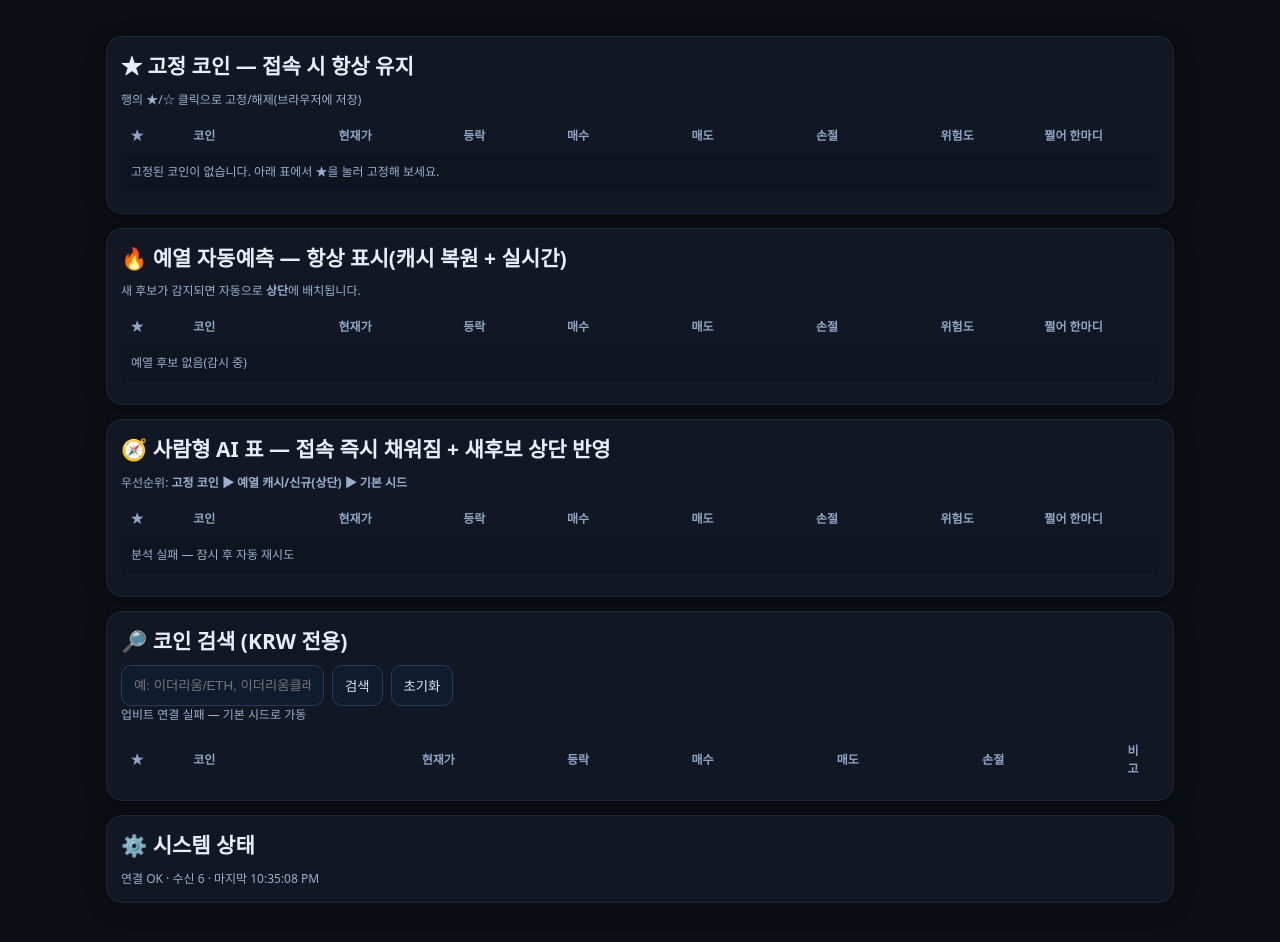
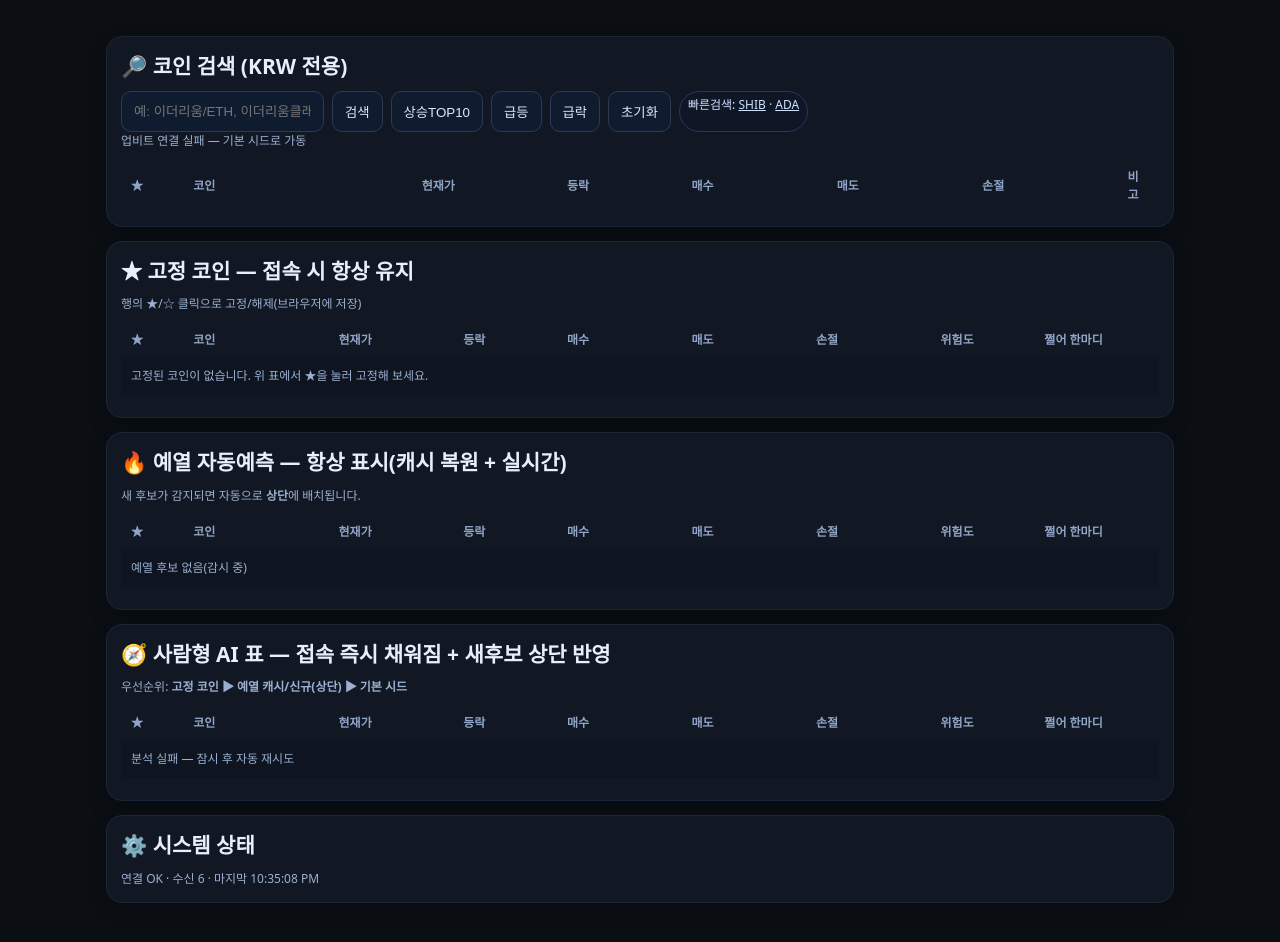
Before and after one commit to mujukno1-ship-it/zzeol_wallet, a website: page public/index.html in a window 1280 px wide. Drawn offline with Linux system fonts and the light colour scheme; no server answers.

Commit message:
Update index.html

```diff
--- a/public/index.html
+++ b/public/index.html
@@ -3,7 +3,7 @@
 <head>
 <meta charset="utf-8" />
 <meta name="viewport" content="width=device-width,initial-scale=1" />
-<title>사토시의지갑 v10.1 — 사람형 접속즉시 표시 + 새후보 상단 고정</title>
+<title>사토시의지갑 v10.2 — 검색 우선 / 고정코인 아래 / 예열 상단반영 / 사람형 상시</title>
 <style>
   :root{--bg:#0b0f14;--panel:#111823;--muted:#8fa4c7;--text:#e8eefc;--up:#22c55e;--down:#ef4444}
   *{box-sizing:border-box} body{margin:0;background:var(--bg);color:var(--text);font:14px/1.5 "Noto Sans KR",system-ui}
@@ -18,6 +18,7 @@
   tbody tr{background:#0e1520;border:1px solid #1d2a40} tbody td{padding:10px;vertical-align:middle}
   .price{font-variant-numeric:tabular-nums} .up{color:var(--up)} .down{color:var(--down)}
   .tag{font-size:11px;padding:3px 6px;border:1px solid #2a3956;border-radius:6px;background:#111a27;color:#9fb6db}
+  .badge{display:inline-block;padding:4px 8px;border:1px solid #2a3956;border-radius:999px;background:#0f1726;color:#cfe2ff;font-size:12px}
   .act{padding:4px 8px;border-radius:999px;border:1px solid #2a3956}
   .act.buy{color:#9ff4b1;border-color:#2b5b3a}.act.sell{color:#ffb4b4;border-color:#6b2b2b}.act.hold{color:#c9d4eb}
   .pin{cursor:pointer;font-size:16px;line-height:1} .pinned{color:#ffd54a}
@@ -26,7 +27,30 @@
 <body>
 <div class="wrap">
 
-  <!-- ★ 고정 코인 -->
+  <!-- 🔎 코인 검색 (KRW 전용) — 맨 위로 올림 -->
+  <div class="card">
+    <h2>🔎 코인 검색 (KRW 전용)</h2>
+    <div class="row">
+      <input id="q" placeholder="예: 이더리움/ETH, 이더리움클래식/ETC, 에이다/ADA, 시바/SHIB">
+      <button id="btnSearch">검색</button>
+      <button id="btnTop">상승TOP10</button>
+      <button id="btnHot">급등</button>
+      <button id="btnFall">급락</button>
+      <button id="btnReset">초기화</button>
+      <span class="badge">빠른검색: <a href="#" id="qSHIB" style="color:#cfe2ff">SHIB</a> · <a href="#" id="qADA" style="color:#cfe2ff">ADA</a></span>
+    </div>
+    <div class="status" id="status">마켓 목록 로드 중…</div>
+    <table>
+      <thead><tr>
+        <th style="width:6%">★</th>
+        <th style="width:22%">코인</th><th style="width:14%">현재가</th><th style="width:12%">등락</th>
+        <th style="width:14%">매수</th><th style="width:14%">매도</th><th style="width:14%">손절</th><th>비고</th>
+      </tr></thead>
+      <tbody id="tbody"></tbody>
+    </table>
+  </div>
+
+  <!-- ★ 고정 코인 — 검색 아래로 이동 -->
   <div class="card">
     <h2>★ 고정 코인 — 접속 시 항상 유지</h2>
     <div class="status">행의 ★/☆ 클릭으로 고정/해제(브라우저에 저장)</div>
@@ -45,12 +69,12 @@
         </tr>
       </thead>
       <tbody id="pinnedBody">
-        <tr><td colspan="9" class="status">고정된 코인이 없습니다. 아래 표에서 ★을 눌러 고정하세요.</td></tr>
+        <tr><td colspan="9" class="status">고정된 코인이 없습니다. 위 표에서 ★을 눌러 고정해 보세요.</td></tr>
       </tbody>
     </table>
   </div>
 
-  <!-- 🔥 예열 자동예측 -->
+  <!-- 🔥 예열 자동예측 — 캐시 복원 + 실시간 / 신규는 상단 -->
   <div class="card">
     <h2>🔥 예열 자동예측 — 항상 표시(캐시 복원 + 실시간)</h2>
     <div class="status">새 후보가 감지되면 자동으로 <b>상단</b>에 배치됩니다.</div>
@@ -69,12 +93,12 @@
         </tr>
       </thead>
       <tbody id="preheatBody">
-        <tr><td colspan="9" class="status">최근 예열 캐시 없음 — 실시간 스캔 대기…</td></tr>
+        <tr><td colspan="9" class="status">예열 후보 없음(감시 중)</td></tr>
       </tbody>
     </table>
   </div>
 
-  <!-- 🧭 사람형 AI 타점 (요청 컬럼 전부) -->
+  <!-- 🧭 사람형 AI 표 — 접속 즉시 채움 + 새후보 상단 반영 -->
   <div class="card">
     <h2>🧭 사람형 AI 표 — 접속 즉시 채워짐 + 새후보 상단 반영</h2>
     <div class="status">우선순위: <b>고정 코인 ▶ 예열 캐시/신규(상단) ▶ 기본 시드</b></div>
@@ -98,26 +122,7 @@
     </table>
   </div>
 
-  <!-- 🔎 검색 -->
-  <div class="card">
-    <h2>🔎 코인 검색 (KRW 전용)</h2>
-    <div class="row">
-      <input id="q" placeholder="예: 이더리움/ETH, 이더리움클래식/ETC, 에이다/ADA, 시바/SHIB">
-      <button id="btnSearch">검색</button>
-      <button id="btnReset">초기화</button>
-    </div>
-    <div class="status" id="status">마켓 목록 로드 중…</div>
-    <table>
-      <thead><tr>
-        <th style="width:6%">★</th>
-        <th style="width:22%">코인</th><th style="width:14%">현재가</th><th style="width:12%">등락</th>
-        <th style="width:14%">매수</th><th style="width:14%">매도</th><th style="width:14%">손절</th><th>비고</th>
-      </tr></thead>
-      <tbody id="tbody"></tbody>
-    </table>
-  </div>
-
-  <!-- ⚙️ 상태 -->
+  <!-- ⚙️ 시스템 상태 -->
   <div class="card">
     <h2>⚙️ 시스템 상태</h2>
     <div class="status" id="net">초기화 중…</div>
@@ -126,7 +131,7 @@
 </div>
 
 <script>
-/* ===== 기본 설정 ===== */
+/* ===== 기본 설정/상수 ===== */
 const API={
   REST_MARKETS:'https://api.upbit.com/v1/market/all?isDetails=true',
   REST_TICKER:(codes)=>`https://api.upbit.com/v1/ticker?markets=${codes.join(',')}`,
@@ -136,12 +141,16 @@ const API={
   LOCAL:(url)=>`/api/upbit?url=${encodeURIComponent(url)}`
 };
 const TH={preNearHighPct:0.005, preMinMove:0.002, preMaxMove:0.020, preAccel:1.6, baselineMin:600};
-const LS_PREHEAT='ZWL_PREHEAT_V6';       // 예열 캐시
-const LS_PINNED='ZWL_PINNED_V1';         // 고정 코인
-const DEFAULT_SEED=['KRW-BTC','KRW-ETH','KRW-ADA','KRW-XRP','KRW-SOL','KRW-SHIB']; // 접속 즉시 사람형 표에 채워질 시드
+const LS_PREHEAT='ZWL_PREHEAT_V6';   // 예열 캐시
+const LS_PINNED='ZWL_PINNED_V1';     // 고정 코인
+const DEFAULT_SEED=['KRW-BTC','KRW-ETH','KRW-ADA','KRW-XRP','KRW-SOL','KRW-SHIB']; // 접속 즉시 사람형 표 보장
 
 /* ===== 상태/유틸 ===== */
-const el={pinnedBody:byId('pinnedBody'),preheatBody:byId('preheatBody'),aiBody:byId('aiBody'),tbody:byId('tbody'),status:byId('status'),net:byId('net'),q:byId('q')};
+const el={
+  q:byId('q'), status:byId('status'), net:byId('net'),
+  tbody:byId('tbody'), pinnedBody:byId('pinnedBody'),
+  preheatBody:byId('preheatBody'), aiBody:byId('aiBody')
+};
 const st={markets:[],dict:{},tickers:new Map(),hist:new Map(),rx:0,last:0,pinned:new Set()};
 function byId(id){return document.getElementById(id)}
 function debounce(fn,ms){let t;return(...a)=>{clearTimeout(t);t=setTimeout(()=>fn(...a),ms)}}
@@ -157,7 +166,7 @@ function savePinned(){ localStorage.setItem(LS_PINNED, JSON.stringify([...st.pin
 function loadPreheat(){ try{ const a=JSON.parse(localStorage.getItem(LS_PREHEAT)||'[]'); return Array.isArray(a)?a:[]; }catch{return []} }
 function savePreheat(arr){ localStorage.setItem(LS_PREHEAT, JSON.stringify(arr)); }
 
-/* ===== 검색(간단 매핑 포함) ===== */
+/* ===== 검색 인덱스(별칭 포함) ===== */
 function norm(s){return (s||'').toString().toLowerCase().replace(/\s+/g,'')}
 function buildSearchIndex(){
   st.dict={};
@@ -188,7 +197,7 @@ function searchAll(q){
   return list.slice(0,30);
 }
 
-/* ===== 폴링/통계/예열 ===== */
+/* ===== 시세 폴링/히스토리/1분 통계 ===== */
 async function pollTickers(){
   const codes=st.markets.map(m=>m.market); const chunk=80; const now=Date.now();
   for(let i=0;i<codes.length;i+=chunk){
@@ -216,9 +225,8 @@ function oneMin(m){ const arr=st.hist.get(m)||[]; if(arr.length<2) return null;
 function riskScore(s){ const near=(1-Math.min(1,s.near))*0.5, accel=Math.min(3,s.accel)/3*0.35, gain=Math.max(0,Math.min(1,(s.pct-0.002)/(0.02-0.002)))*0.15; return Math.max(0.8, Math.min(2.2, 1.0+near+accel+gain-0.1)); }
 function oneLinerFromStat(s){ const r=riskScore(s); if(s.pct>0.015&&s.accel>2.2&&s.near<0.003)return{act:'buy',msg:'점화 직전 — 1차 진입 관점',risk:r}; if(s.pct>0.008&&s.accel>1.8)return{act:'hold',msg:'가열 진행 — 눌림 확인 후 추격 금지',risk:r}; if(s.pct<0.003)return{act:'hold',msg:'예열 초기 — 관망/감시',risk:r}; return{act:'hold',msg:'조건 모니터링 지속',risk:r}; }
 
-/* ===== 예열 스캔 (신규: 상단 배치) ===== */
+/* ===== 예열 스캔: 신규 후보 상단 배치 ===== */
 function mergeAndSortPreheat(newList){
-  // 기존 캐시 + 신규 병합, ts 큰(=최신) 순서로 정렬 → 상단 배치
   const mp=new Map(loadPreheat().map(x=>[x.market,x]));
   newList.forEach(n=>mp.set(n.market,n));
   const merged=[...mp.values()].sort((a,b)=>b.ts-a.ts).slice(0,48);
@@ -234,10 +242,10 @@ const scanPreheat = debounce(function(){
     }
   }
   const list = found.length ? mergeAndSortPreheat(found) : loadPreheat();
-  renderPreheat(list); renderPinned(); renderAI(); // 새 후보가 있으면 자동 상단 반영
+  renderPreheat(list); renderPinned(); renderAI(); // 자동 상단 반영
 }, 250);
 
-/* ===== 공통 행 & 핀 ===== */
+/* ===== 공통 행/핀 ===== */
 function rowHTML(market, name, price, chg, lv, stat){
   const cls=(chg||0)>=0?'up':'down'; const one=stat?oneLinerFromStat(stat):{act:'hold',msg:'관망',risk:1.3};
   const pinned=st.pinned.has(market);
@@ -257,15 +265,26 @@ function wirePins(tbody){
     el.onclick=()=>{
       const code=el.getAttribute('data-m');
       if(st.pinned.has(code)) st.pinned.delete(code); else st.pinned.add(code);
-      savePinned(); renderPinned(); renderAI(); // 고정 즉시 반영
+      savePinned(); renderPinned(); renderAI(); // 즉시 반영
     };
   });
 }
 
-/* ===== 렌더: 고정/예열/검색 ===== */
+/* ===== 렌더: 검색/고정/예열 ===== */
+function renderTable(list){
+  const tb=el.tbody; tb.innerHTML='';
+  if(!list.length){ tb.innerHTML='<tr><td colspan="8" class="status">검색 결과 없음</td></tr>'; return; }
+  for(const m of list){
+    const t=st.tickers.get(m.market); if(!t||typeof t.trade_price!=='number') continue;
+    const lv=levels(t.trade_price); const stat=oneMin(m.market)||{pct:0,accel:0,near:1};
+    const tr=document.createElement('tr'); tr.innerHTML=rowHTML(m.market, m.korean_name||m.english_name||'', t.trade_price, t.signed_change_rate, lv, stat);
+    tb.appendChild(tr);
+  }
+  wirePins(tb);
+}
 function renderPinned(){
   const body=el.pinnedBody; const codes=[...st.pinned];
-  if(!codes.length){ body.innerHTML='<tr><td colspan="9" class="status">고정된 코인이 없습니다. 아래 표에서 ★을 눌러 고정해 보세요.</td></tr>'; return; }
+  if(!codes.length){ body.innerHTML='<tr><td colspan="9" class="status">고정된 코인이 없습니다. 위 표에서 ★을 눌러 고정해 보세요.</td></tr>'; return; }
   body.innerHTML='';
   for(const code of codes){
     const m=st.markets.find(x=>x.market===code)||{korean_name:code}; const t=st.tickers.get(code); if(!t||typeof t.trade_price!=='number') continue;
@@ -287,33 +306,15 @@ function renderPreheat(arr){
   }
   wirePins(body);
 }
-function renderTable(list){
-  const tb=el.tbody; tb.innerHTML='';
-  if(!list.length){ tb.innerHTML='<tr><td colspan="8" class="status">검색 결과 없음</td></tr>'; return; }
-  for(const m of list){
-    const t=st.tickers.get(m.market); if(!t||typeof t.trade_price!=='number') continue;
-    const lv=levels(t.trade_price); const stat=oneMin(m.market)||{pct:0,accel:0,near:1};
-    const tr=document.createElement('tr'); tr.innerHTML=rowHTML(m.market, m.korean_name||m.english_name||'', t.trade_price, t.signed_change_rate, lv, stat);
-    tb.appendChild(tr);
-  }
-  wirePins(tb);
-}
 
-/* ===== 사람형 AI: 접속 즉시 채우기 + 새후보 상단 반영 ===== */
+/* ===== 사람형 AI: 접속 즉시 채움 + 새후보 상단 반영 ===== */
 function initialTargets(){
-  // 1) 고정 코인
-  const pinned=[...st.pinned];
-  if(pinned.length) return pinned;
-
-  // 2) 예열 캐시(최신 상단)
-  const cached = loadPreheat().sort((a,b)=>b.ts-a.ts).map(x=>x.market);
-  if(cached.length) return cached.slice(0,8);
-
-  // 3) 기본 시드(항상 보장) — 접속 즉시 사람형 표에 코인 나타나도록
+  const pinned=[...st.pinned]; if(pinned.length) return pinned;
+  const cached = loadPreheat().sort((a,b)=>b.ts-a.ts).map(x=>x.market); if(cached.length) return cached.slice(0,8);
   return DEFAULT_SEED;
 }
 async function analyzeHuman(market){
-  const [h1]=await Promise.all([fetchUpbit(API.CANDLE(market,'1h'))]); // 경량화
+  const [h1]=await Promise.all([fetchUpbit(API.CANDLE(market,'1h'))]);
   if(!h1.length) throw new Error('no candles');
   const price = h1[h1.length-1].trade_price;
   const t = st.tickers.get(market)||{trade_price:price, signed_change_rate:0};
@@ -343,11 +344,14 @@ function onSearch(){
   const key=el.q.value.trim();
   const list=searchAll(key);
   renderTable(list);
-  renderAI(list.slice(0,12).map(m=>m.market)); // 검색 시 사람형 표도 교체
+  renderAI(list.slice(0,12).map(m=>m.market)); // 검색 결과를 사람형 표에도 즉시 반영
 }
 byId('btnSearch').onclick=onSearch;
 el.q.onkeydown=(e)=>{ if(e.key==='Enter') onSearch(); };
-byId('btnReset').onclick=()=>{ el.q.value=''; renderTable(st.markets.slice(0,20)); renderAI(); };
+byId('btnTop').onclick=()=>{ const arr=[...st.tickers.values()].filter(t=>typeof t.trade_price==='number').sort((a,b)=>(b.signed_change_rate||0)-(a.signed_change_rate||0)).slice(0,10).map(t=>st.markets.find(m=>m.market===t.market)); renderTable(arr); renderAI(arr.map(x=>x.market)); };
+byId('btnHot').onclick=()=>{ const hot=st.markets.filter(m=>{const h=oneMin(m.market);return h && h.pct>=0.03 && h.accel>=1.8}); renderTable(hot.slice(0,20)); renderAI(hot.slice(0,12).map(x=>x.market)); };
+byId('btnFall').onclick=()=>{ const fall=st.markets.filter(m=>{const h=oneMin(m.market);return h && h.pct<=-0.03 && h.accel>=1.8}); renderTable(fall.slice(0,20)); renderAI(fall.slice(0,12).map(x=>x.market)); };
+byId('btnReset').onclick=()=>{ el.q.value=''; const base=st.markets.slice(0,20); renderTable(base); renderAI(); };
 
 /* ===== 시작 ===== */
 (async function start(){
@@ -357,19 +361,18 @@ byId('btnReset').onclick=()=>{ el.q.value=''; renderTable(st.markets.slice(0,20)
     st.markets=data.filter(x=>x.market?.startsWith('KRW-'));
     el.status.textContent=`KRW ${st.markets.length}종 로드 완료`;
   }catch{
-    // 업비트 막히면 시드만으로도 사람형 표가 보이게 처리
     st.markets=DEFAULT_SEED.map(code=>({market:code,korean_name:code.replace('KRW-','')}));
     el.status.textContent='업비트 연결 실패 — 기본 시드로 가동';
   }
   buildSearchIndex();
 
-  // 접속 즉시: 예열(캐시) 렌더 + 사람형 표에 반드시 대상 채워넣기
+  // 초기 렌더
+  renderPinned();
   renderPreheat(loadPreheat().sort((a,b)=>b.ts-a.ts));
-  renderPinned();
   await pollTickers();
   renderTable(st.markets.slice(0,20));
-  renderAI(); // ← 접속 즉시 사람형 표가 비지 않도록 시드/캐시/고정 순으로 채움
-  scanPreheat(); // 이후 신규 예열이 생기면 mergeAndSortPreheat로 상단 반영
+  renderAI();              // 접속 즉시 사람형 표가 비지 않도록 보장
+  scanPreheat();           // 이후 신규 예열은 상단 반영
   setInterval(async()=>{ await pollTickers(); scanPreheat(); }, 1000);
 })();
 </script>
```
